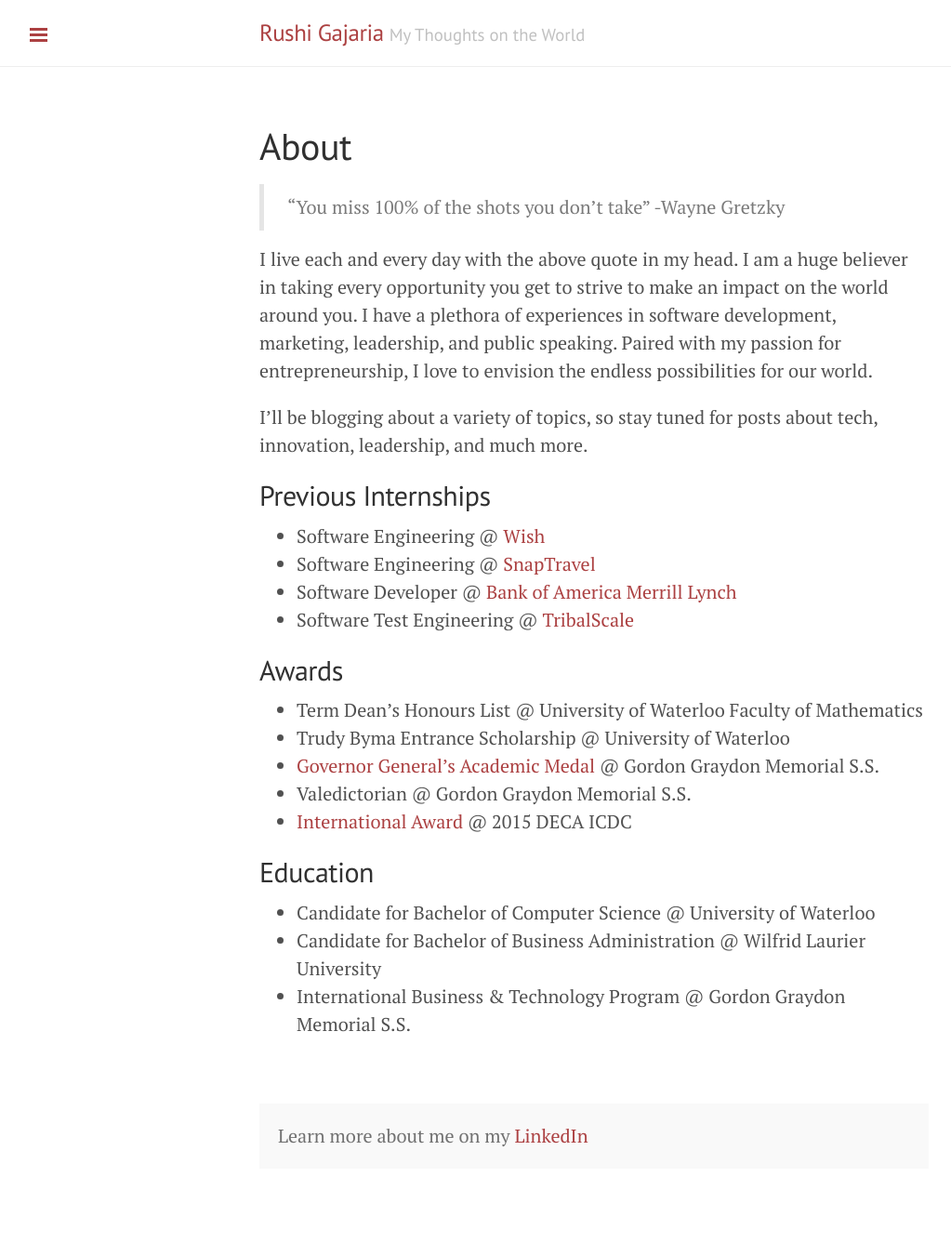
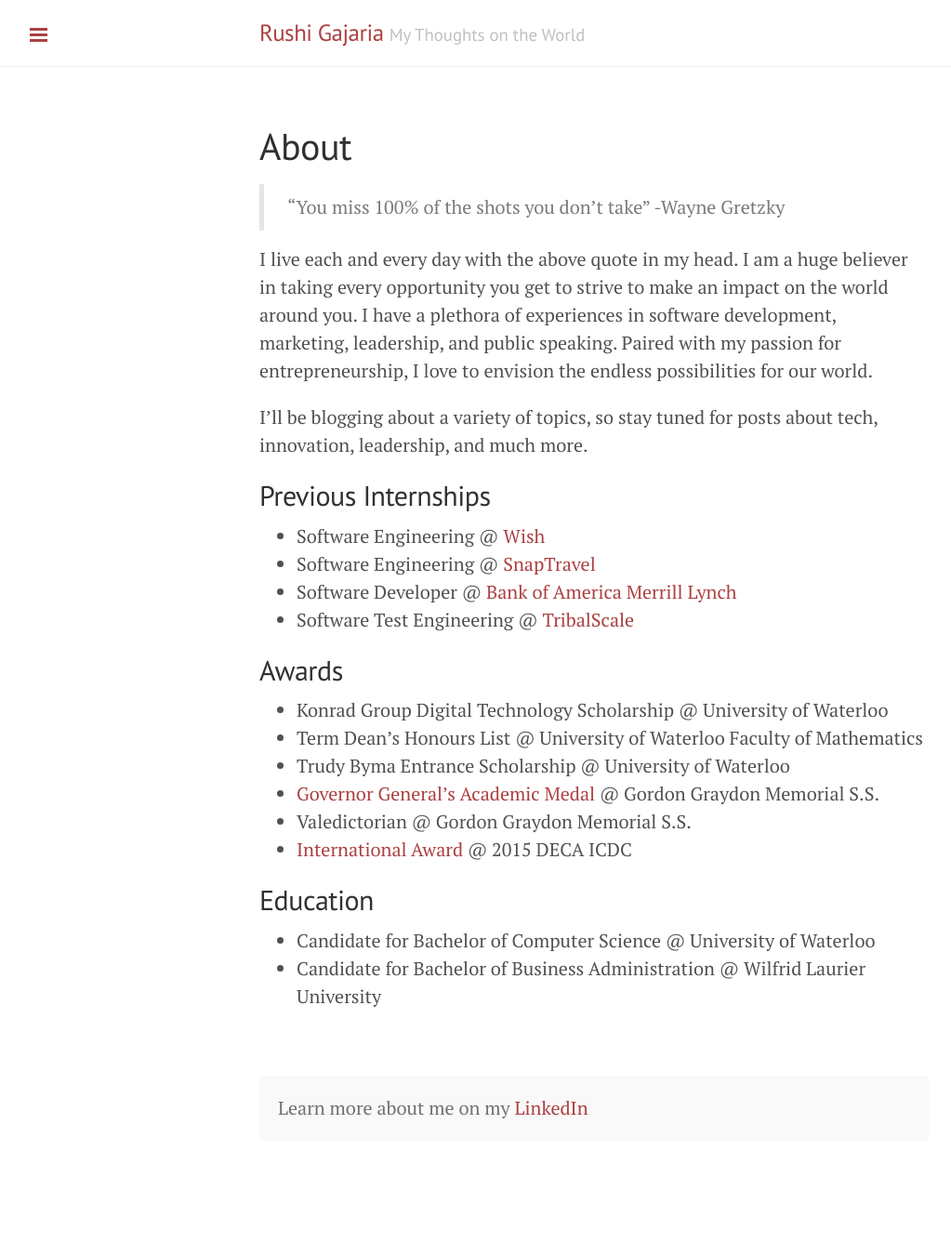
Before and after one commit to gajaria123/gajaria123.github.io, a Jekyll site: the page built from about.md, in a window 1280 px wide. Shown: the whole page at 93% size, without its empty margins (1-1024 px from the left). Built offline with Jekyll 4.4.1, drawn with Linux system fonts in a browser that asks for light colours; after the commit the page ends 1307 px from its top, so only the background shows below that.

Commit message:
Update about.md

```diff
--- a/about.md
+++ b/about.md
@@ -21,6 +21,7 @@
 
 ## Awards
 
+* Konrad Group Digital Technology Scholarship @ University of Waterloo
 * Term Dean's Honours List @ University of Waterloo Faculty of Mathematics
 * Trudy Byma Entrance Scholarship @ University of Waterloo
 * [Governor General's Academic Medal](https://www.gg.ca/en/honours/recipients/116-91652) @ Gordon Graydon Memorial S.S.
@@ -31,7 +32,6 @@
 
 * Candidate for Bachelor of Computer Science @ University of Waterloo
 * Candidate for Bachelor of Business Administration @ Wilfrid Laurier University
-* International Business & Technology Program @ Gordon Graydon Memorial S.S.
 
 
 <br />
```
